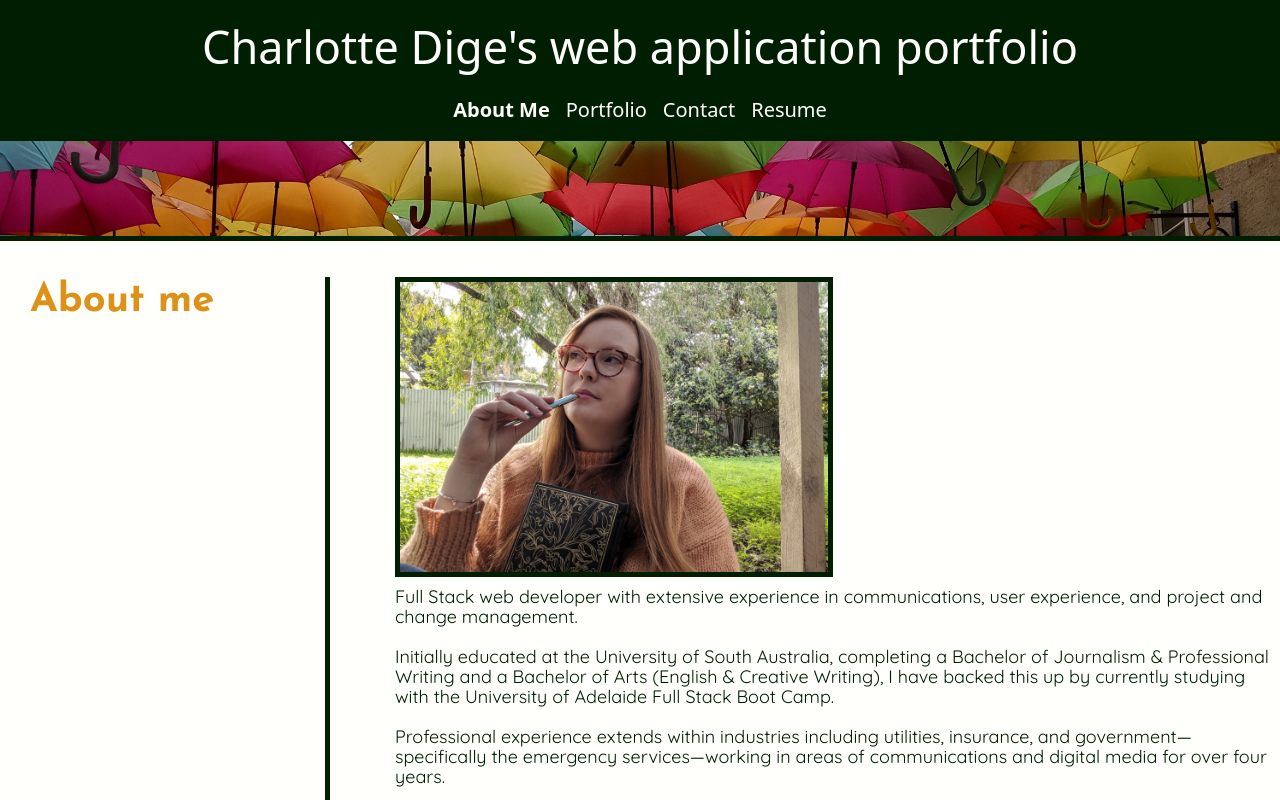
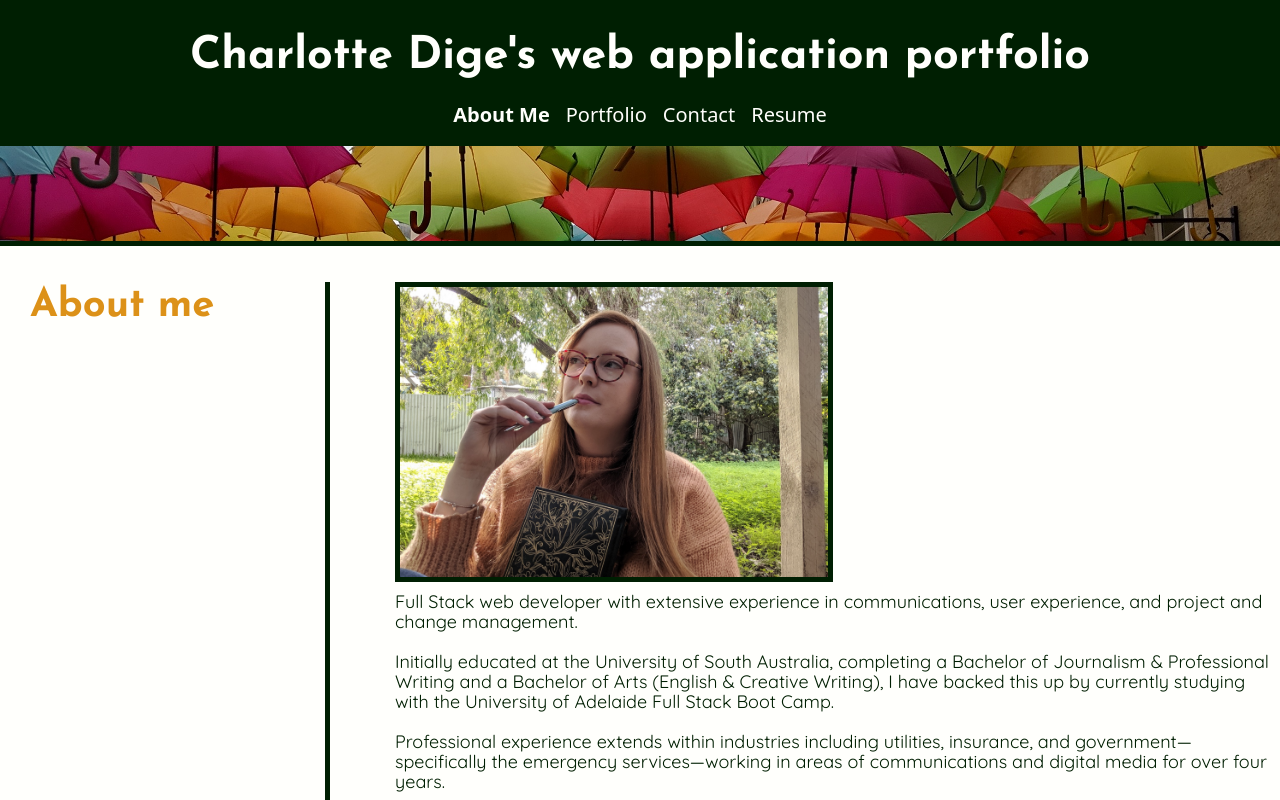
Before and after one commit to CharDige/CharDige-react-portfolio, a React (Create React App) app: page / in a window 1280 px wide. Shown: the top 800 px of the page. Built offline with nearby package versions, Linux system fonts and the light colour scheme.

Commit message:
Added Google Fonts and updated padding

```diff
--- a/src/styles/Header.css
+++ b/src/styles/Header.css
@@ -3,7 +3,8 @@
     font-size: 45px;
     margin-bottom: 0;
     text-align: center;
-    padding: 20px 50px 5px 50px;
+    padding: 30px 50px 0 50px;
     background-color: var(--dark-colour);
     color: var(--light-colour);
+    font-family: var(--heading-font-family);
 }
```
